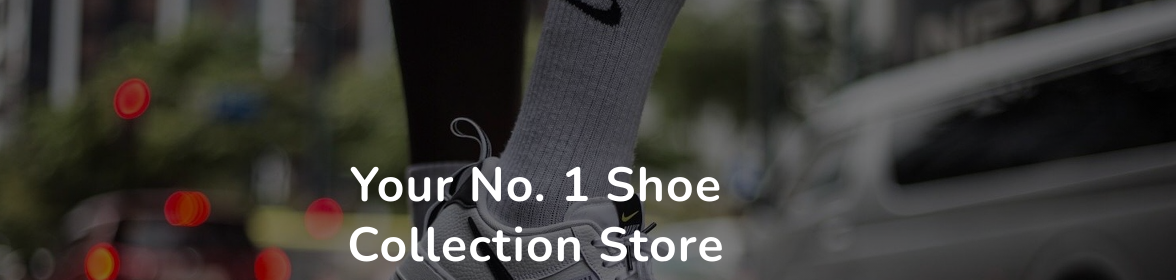
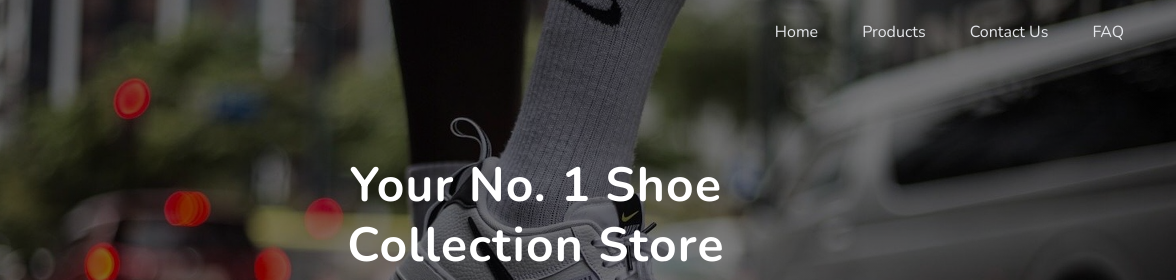
Before and after one commit to Babatunde-Ben/Luxury-Feet, a website: page public/index.html in a window 1280 px wide. Shown: the top 280 px of the page, 104-1280 px from the left. Drawn offline with nearby package versions, Linux system fonts and the light colour scheme.

Commit message:
modified navbar for desktop view

```diff
--- a/public/index.html
+++ b/public/index.html
@@ -63,7 +63,7 @@
             </svg>
           </button>
           <ul
-            class="absolute lg:static top-16 left-0 text-white w-full lg:inline-flex lg:justify-end lg:flex-grow lg:flex-row lg:w-auto lg:pr-5 flex flex-col top-navbar bg-gray-800 lg:bg-inherit h-0 overflow-hidden transition duration-1000"
+            class="absolute lg:static top-16 left-0 text-white w-full lg:inline-flex lg:justify-end lg:flex-grow lg:flex-row lg:w-auto lg:pr-5 flex flex-col top-navbar bg-gray-800 lg:bg-inherit h-0 md:h-auto overflow-hidden transition duration-1000"
           >
             <li>
               <a href="#" class="nav-links">Home</a>
```
Also changed, not shown: public/styles.css.
